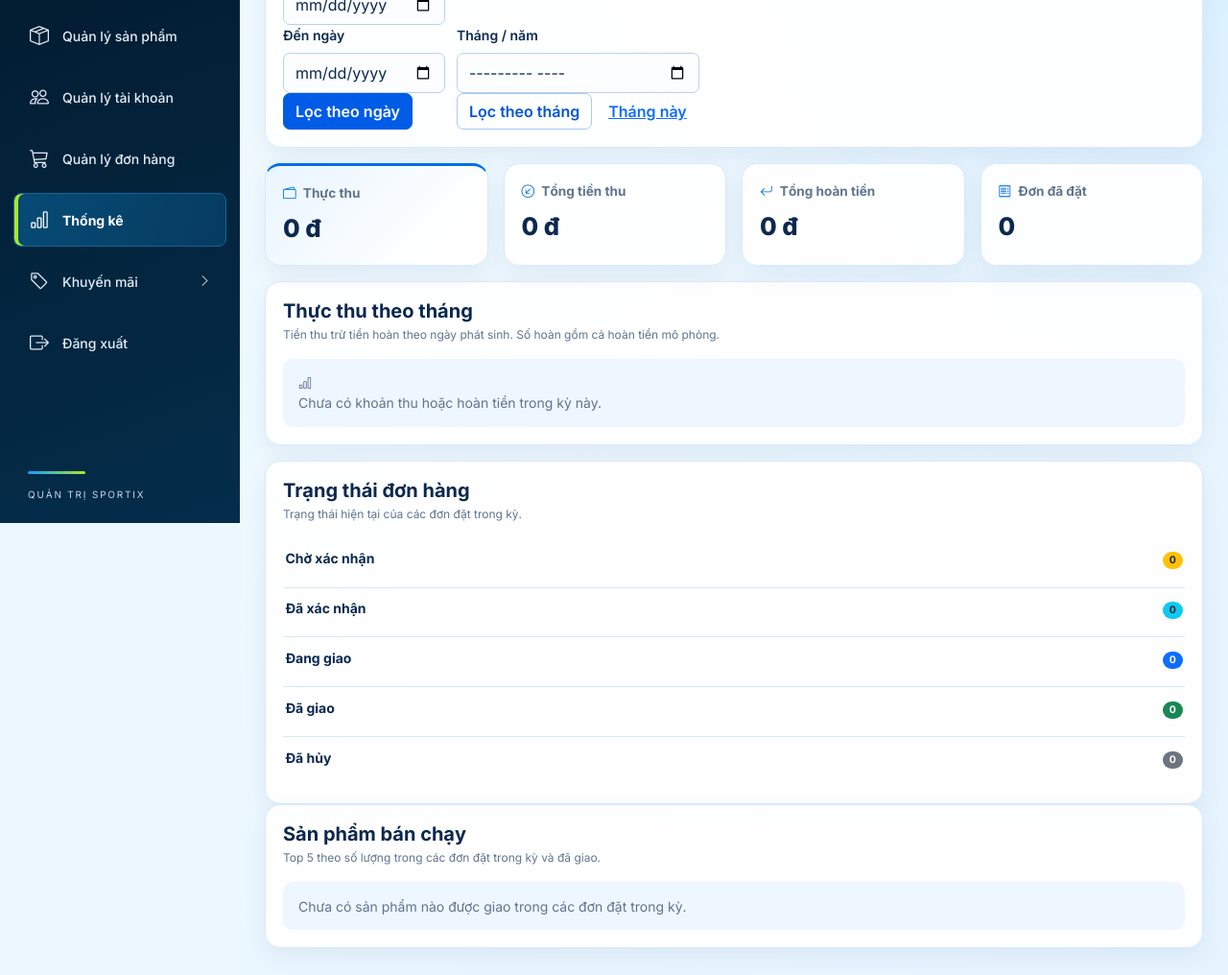
After one commit to Taind1326/Sportswear-Store-Management-System, an ASP.NET MVC app: template Do_an/Areas/Admin/Views/ThongKe/Index.cshtml in a window 1280 px wide. The commit adds this page. Shown: the part 255-1271 px from the top of the page at 96% size. Run offline with ASP.NET Core 8 and stand-ins for ASP.NET MVC 5, Linux system fonts and the light colour scheme; the template is opened without the code that fills it, so the values that code supplies are empty; the project's own start-up code is not run, and a stand-in starts its controllers and pages; some libraries are stand-ins or nearby versions.

Commit message:
feat(admin): add sales statistics with date and month filters

```diff
--- a/Do_an/Areas/Admin/Views/Shared/_AdminLayout.cshtml
+++ b/Do_an/Areas/Admin/Views/Shared/_AdminLayout.cshtml
@@ -12,6 +12,7 @@
 
     bool trangTaiKhoan = controller == "TaiKhoan";
     bool trangDonHang = controller == "DonHang";
+    bool trangThongKe = controller == "ThongKe";
     bool trangKhuyenMai = controller == "KhuyenMai";
     bool trangThongBaoWeb = controller == "ThongBaoWebsite";
 }
@@ -87,12 +88,12 @@
                     Quản lý đơn hàng
                 </a>
 
-                <span class="admin-menu-item"
-                      aria-disabled="true"
-                      title="Chưa kết nối chức năng">
+                <a href="@Url.Action("Index", "ThongKe", new { area = "Admin" })"
+                   class="admin-menu-item @(trangThongKe ? "active" : "")"
+                   aria-current="@(trangThongKe ? "page" : null)">
                     <i class="bi bi-bar-chart" aria-hidden="true"></i>
                     Thống kê
-                </span>
+                </a>
 
                 <details class="admin-menu-group"
                          @((trangKhuyenMai || trangThongBaoWeb) ? "open" : "")>
--- /dev/null
+++ b/Do_an/Areas/Admin/Views/ThongKe/Index.cshtml
@@ -0,0 +1,199 @@
+@model Do_an.ViewModels.ThongKeViewModel
+@using Do_an.Services
+@using System.Globalization
+@using System.Linq
+
+@{
+    ViewBag.Title = "Thống kê";
+    var vi = CultureInfo.GetCultureInfo("vi-VN");
+    var dinhDangKy = Model.TheoNgay ? "dd/MM/yyyy" : "MM/yyyy";
+    const string chartJsUrl = "https://cdn.jsdelivr.net/npm/chart.js@4.5.1/dist/chart.umd.min.js";
+}
+
+@section styles {
+    <link href="@Url.Content("~/Content/admin-thong-ke.css")" rel="stylesheet" />
+}
+
+<div class="admin-statistics">
+    <header class="statistics-heading">
+        <h1>Thống kê bán hàng</h1>
+        <p>Theo dõi dòng tiền, đơn hàng và sản phẩm bán chạy.</p>
+    </header>
+
+    <div class="product-panel statistics-filter">
+        <form class="statistics-filter-form" method="get" aria-label="Lọc theo khoảng ngày"
+              action="@Url.Action("Index", "ThongKe", new { area = "Admin" })">
+            <div class="statistics-date">
+                <label class="form-label fw-semibold" for="tuNgay">Từ ngày</label>
+                <input class="form-control" id="tuNgay" name="tuNgay" type="date" value="@Model.TuNgay" required />
+            </div>
+            <div class="statistics-date">
+                <label class="form-label fw-semibold" for="denNgay">Đến ngày</label>
+                <input class="form-control" id="denNgay" name="denNgay" type="date" value="@Model.DenNgay" required />
+            </div>
+            <button class="btn btn-primary" type="submit">Lọc theo ngày</button>
+        </form>
+
+        <form class="statistics-filter-form" method="get" aria-label="Lọc theo tháng"
+              action="@Url.Action("Index", "ThongKe", new { area = "Admin" })">
+            <div class="statistics-date">
+                <label class="form-label fw-semibold" for="thang">Tháng / năm</label>
+                <input class="form-control" id="thang" name="thang" type="month" value="@Model.Thang" required />
+            </div>
+            <div class="statistics-filter-actions">
+                <button class="btn btn-outline-primary" type="submit">Lọc theo tháng</button>
+                <a class="btn btn-link" href="@Url.Action("Index", "ThongKe", new { area = "Admin" })">Tháng này</a>
+            </div>
+        </form>
+    </div>
+
+    @if (!ViewData.ModelState.IsValid)
+    {
+        @Html.ValidationSummary(false, "", new { @class = "alert alert-danger" })
+    }
+    else
+    {
+        var tongSoDon = Model.TrangThaiDon.Sum(x => x.SoDon);
+        var trangThai = TrangThaiDonHang.TatCa.Concat(Model.TrangThaiDon.Select(x => x.TrangThai))
+            .Distinct(System.StringComparer.OrdinalIgnoreCase);
+
+        <dl class="statistics-metrics">
+            <div class="product-panel statistics-metric statistics-metric-primary">
+                <dt>
+                    <span class="statistics-metric-icon"><i class="bi bi-wallet2" aria-hidden="true"></i></span>
+                    Thực thu
+                </dt>
+                <dd>@Model.ThucThu.ToString("N0", vi) đ</dd>
+            </div>
+            <div class="product-panel statistics-metric statistics-metric-income">
+                <dt>
+                    <span class="statistics-metric-icon"><i class="bi bi-arrow-down-left-circle" aria-hidden="true"></i></span>
+                    Tổng tiền thu
+                </dt>
+                <dd>@Model.TienThu.ToString("N0", vi) đ</dd>
+            </div>
+            <div class="product-panel statistics-metric statistics-metric-refund">
+                <dt>
+                    <span class="statistics-metric-icon"><i class="bi bi-arrow-return-left" aria-hidden="true"></i></span>
+                    Tổng hoàn tiền
+                </dt>
+                <dd>@Model.TienHoan.ToString("N0", vi) đ</dd>
+            </div>
+            <div class="product-panel statistics-metric statistics-metric-orders">
+                <dt>
+                    <span class="statistics-metric-icon"><i class="bi bi-receipt" aria-hidden="true"></i></span>
+                    Đơn đã đặt
+                </dt>
+                <dd>@tongSoDon.ToString("N0", vi)</dd>
+            </div>
+        </dl>
+
+        <div class="statistics-overview">
+            <section class="product-panel statistics-revenue" aria-labelledby="thongKeThucThu">
+                <h2 id="thongKeThucThu" class="h5 fw-bold mb-1">Thực thu theo @(Model.TheoNgay ? "ngày" : "tháng")</h2>
+                <p class="product-meta mb-3">Tiền thu trừ tiền hoàn theo ngày phát sinh. Số hoàn gồm cả hoàn tiền mô phỏng.</p>
+
+                @if (Model.TienThu == 0 && Model.TienHoan == 0)
+                {
+                    <div class="statistics-empty statistics-empty-chart">
+                        <i class="bi bi-bar-chart" aria-hidden="true"></i>
+                        <p class="mb-0">Chưa có khoản thu hoặc hoàn tiền trong kỳ này.</p>
+                    </div>
+                }
+                else
+                {
+                    <div id="thongKeBieuDo" class="statistics-chart" hidden>
+                        <canvas id="thongKeCanvas" role="img"
+                                aria-label="Biểu đồ thực thu. Các giá trị chi tiết có trong bảng bên dưới."></canvas>
+                    </div>
+
+                    <details class="statistics-breakdown" id="thongKeChiTiet" open>
+                        <summary>Xem bảng tiền thu và hoàn tiền</summary>
+                        <div class="table-responsive mt-2">
+                            <table class="table product-table align-middle mb-0">
+                                <thead>
+                                    <tr>
+                                        <th scope="col">@(Model.TheoNgay ? "Ngày" : "Tháng")</th>
+                                        <th scope="col" class="text-end">Tiền thu</th>
+                                        <th scope="col" class="text-end">Hoàn tiền</th>
+                                        <th scope="col" class="text-end">Thực thu</th>
+                                    </tr>
+                                </thead>
+                                <tbody>
+                                    @foreach (var ky in Model.CacKy)
+                                    {
+                                        <tr data-ky="@ky.BatDau.ToString(dinhDangKy, vi)"
+                                            data-thuc-thu="@ky.ThucThu.ToString(CultureInfo.InvariantCulture)">
+                                            <th scope="row">@ky.BatDau.ToString(dinhDangKy, vi)</th>
+                                            <td class="text-end text-nowrap">@ky.TienThu.ToString("N0", vi) đ</td>
+                                            <td class="text-end text-nowrap">@ky.TienHoan.ToString("N0", vi) đ</td>
+                                            <td class="text-end text-nowrap fw-semibold">@ky.ThucThu.ToString("N0", vi) đ</td>
+                                        </tr>
+                                    }
+                                </tbody>
+                            </table>
+                        </div>
+                    </details>
+                }
+            </section>
+
+            <section class="product-panel statistics-status" aria-labelledby="thongKeTrangThai">
+                <h2 id="thongKeTrangThai" class="h5 fw-bold mb-1">Trạng thái đơn hàng</h2>
+                <p class="product-meta mb-3">Trạng thái hiện tại của các đơn đặt trong kỳ.</p>
+                <dl class="statistics-orders mb-0">
+                    @foreach (var ma in trangThai)
+                    {
+                        var soDon = Model.TrangThaiDon.Where(x => string.Equals(x.TrangThai, ma,
+                            System.StringComparison.OrdinalIgnoreCase)).Sum(x => x.SoDon);
+                        <div>
+                            <dt>@(TrangThaiDonHang.Ten(ma) ?? "Chưa có trạng thái")</dt>
+                            <dd><span class="badge rounded-pill @TrangThaiDonHang.LopBadge(ma)">@soDon.ToString("N0", vi)</span></dd>
+                        </div>
+                    }
+                </dl>
+            </section>
+        </div>
+
+        <section class="product-panel statistics-products" aria-labelledby="thongKeBanChay">
+            <h2 id="thongKeBanChay" class="h5 fw-bold mb-1">Sản phẩm bán chạy</h2>
+            <p class="product-meta mb-3">Top 5 theo số lượng trong các đơn đặt trong kỳ và đã giao.</p>
+            @if (Model.SanPhamBanChay.Count == 0)
+            {
+                <p class="statistics-empty">Chưa có sản phẩm nào được giao trong các đơn đặt trong kỳ.</p>
+            }
+            else
+            {
+                <div class="table-responsive">
+                    <table class="table product-table align-middle mb-0">
+                        <thead>
+                            <tr>
+                                <th scope="col">Sản phẩm</th>
+                                <th scope="col" class="text-end text-nowrap">Đã giao</th>
+                            </tr>
+                        </thead>
+                        <tbody>
+                            @foreach (var sanPham in Model.SanPhamBanChay)
+                            {
+                                <tr>
+                                    <td>
+                                        <a class="product-name" href="@Url.Action("ChiTiet", "SanPham",
+                                            new { area = "Admin", id = sanPham.MaSanPham })">@sanPham.TenSanPham</a>
+                                        </td>
+                                        <td class="text-end fw-semibold">@sanPham.SoLuong.ToString("N0", vi)</td>
+                                    </tr>
+                                }
+                        </tbody>
+                    </table>
+                </div>
+            }
+        </section>
+    }
+</div>
+
+@section scripts {
+    @if (ViewData.ModelState.IsValid && (Model.TienThu != 0 || Model.TienHoan != 0))
+    {
+        <script src="@chartJsUrl" defer></script>
+        <script src="@Url.Content("~/Scripts/admin/thong-ke.js")" defer></script>
+    }
+}
--- /dev/null
+++ b/Do_an/Content/admin-thong-ke.css
@@ -0,0 +1,104 @@
+.admin-statistics .statistics-filter {
+    display: flex;
+    flex-wrap: wrap;
+    align-items: end;
+    gap: .75rem;
+    margin-bottom: 1rem;
+}
+
+.statistics-filter > div {
+    flex: 0 1 12rem;
+}
+
+.statistics-metrics,
+.statistics-details {
+    display: grid;
+    gap: 1rem;
+}
+
+.statistics-metrics {
+    grid-template-columns: repeat(auto-fit, minmax(min(100%, 180px), 1fr));
+    margin-bottom: 1rem;
+}
+
+.admin-statistics .statistics-metric,
+.admin-statistics .statistics-details > section {
+    min-width: 0;
+    margin: 0;
+}
+
+.statistics-metric dt {
+    color: var(--admin-muted);
+    font-size: .85rem;
+}
+
+.statistics-metric dt i {
+    margin-right: .25rem;
+    color: var(--admin-blue);
+}
+
+.statistics-metric dd {
+    margin: .5rem 0 0;
+    font-size: clamp(1.15rem, 2vw, 1.65rem);
+    font-weight: 800;
+    overflow-wrap: anywhere;
+}
+
+.admin-statistics .statistics-metric-primary {
+    border-top: 3px solid var(--admin-blue);
+    background: linear-gradient(135deg, #e9f5ff, #fff 80%);
+}
+
+.statistics-revenue {
+    margin-bottom: 1rem;
+}
+
+.statistics-chart {
+    position: relative;
+    height: clamp(15rem, 34vw, 21rem);
+    margin: 0 0 1rem;
+}
+
+.statistics-breakdown summary {
+    width: fit-content;
+    color: #0064c9;
+    font-weight: 600;
+    cursor: pointer;
+}
+
+.statistics-details {
+    grid-template-columns: minmax(0, 2fr) minmax(0, 3fr);
+}
+
+.statistics-orders > div {
+    display: flex;
+    justify-content: space-between;
+    align-items: baseline;
+    gap: 1rem;
+    padding: .65rem .15rem;
+    border-bottom: 1px solid var(--admin-border);
+}
+
+.statistics-orders > div:last-child {
+    border-bottom: 0;
+}
+
+.statistics-empty {
+    margin-bottom: 0;
+    padding: .9rem 1rem;
+    border-radius: .65rem;
+    color: var(--admin-muted);
+    background: #eef6ff;
+}
+
+@media (max-width: 991.98px) {
+    .statistics-details {
+        grid-template-columns: minmax(0, 1fr);
+    }
+}
+
+@media (max-width: 575.98px) {
+    .statistics-filter > div {
+        flex: 1 1 100%;
+    }
+}
```
Also changed, not shown: Do_an/Areas/Admin/Controllers/ThongKeController.cs (+53 -6 lines), Do_an/Scripts/admin/thong-ke.js (added, +68 -0 lines), Do_an/Services/ThongKeService.cs (+77 -2 lines), Do_an/ViewModels/ThongKeViewModel.cs (added, +42 -0 lines), Do_an/Do_an.csproj.
